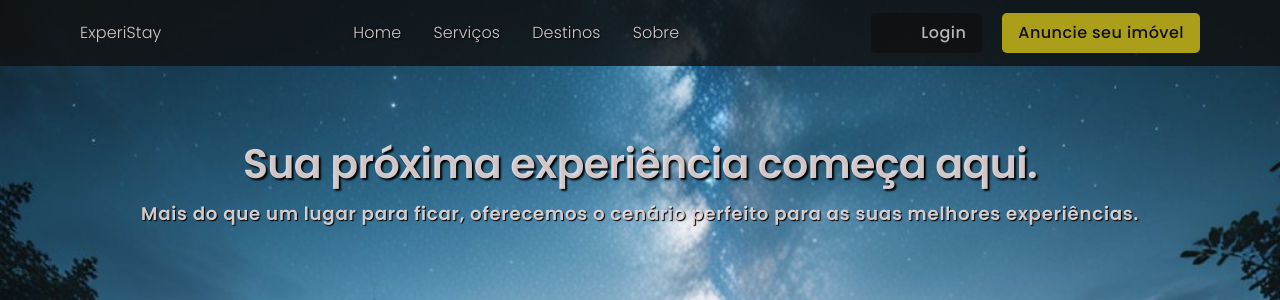
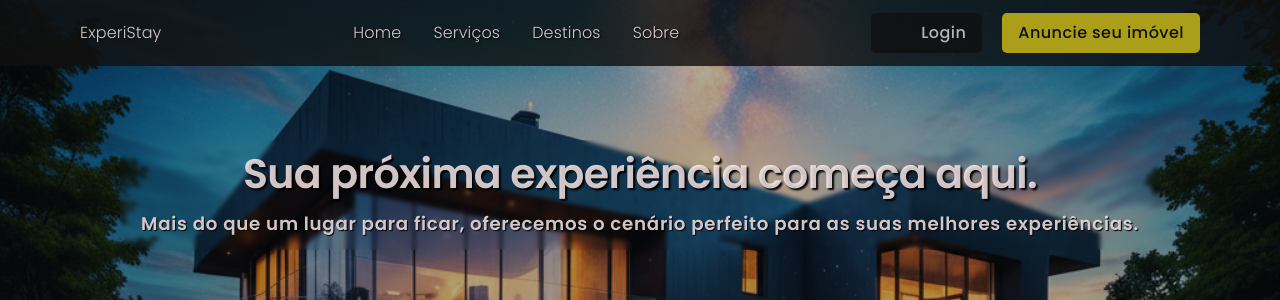
Before and after one commit to Leonardobern10/ExperiStay, a React (Vite) app: page / in a window 1280 px wide. Shown: the top 300 px of the page. Built offline with nearby package versions, Linux system fonts and the light colour scheme; no server answers; some icons are missing; a web font is replaced by a local one.

Commit message:
style: alterando background

```diff
--- a/src/components/home/Presentation/mainText.styles.ts
+++ b/src/components/home/Presentation/mainText.styles.ts
@@ -11,6 +11,8 @@ export const mainTextSx = (theme: Theme): MainTextSxType => ({
         justifyContent: 'space-between',
         rowGap: theme.spacing(2),
         borderRadius: theme.shape.borderRadius,
+        backdropFilter: 'blur(2px)',
+        padding: theme.spacing(2),
         [theme.breakpoints.up('md')]: {
             width: '100%',
             marginTop: theme.spacing(0),
--- a/src/components/home/Presentation/presentationContainer.styles.ts
+++ b/src/components/home/Presentation/presentationContainer.styles.ts
@@ -1,5 +1,5 @@
 import type { Theme } from '@mui/material';
-import backgroundImage from '@images/downloadedImage.png';
+import backgroundImage from '@images/bg_site.png';
 import type { PresentationContainerSxType } from './presentation.types';
 
 export const presentationContainerSx = (
@@ -11,10 +11,13 @@ export const presentationContainerSx = (
         backgroundColor: theme.palette.background.default,
     },
     boxImage: {
-        backgroundImage: `url(${backgroundImage})`,
+        background: `linear-gradient(
+      rgba(0,0,0,0.3),
+      rgba(0,0,0,0.3)
+    ), url(${backgroundImage})`,
         backgroundSize: 'cover',
         backgroundRepeat: 'no-repeat',
-        backgroundPosition: 'center',
+        backgroundPosition: 'bottom',
         height: '100%',
         width: '100%',
         display: 'flex',
```
Also changed, not shown: src/assets/images/bg_site.png (added).
